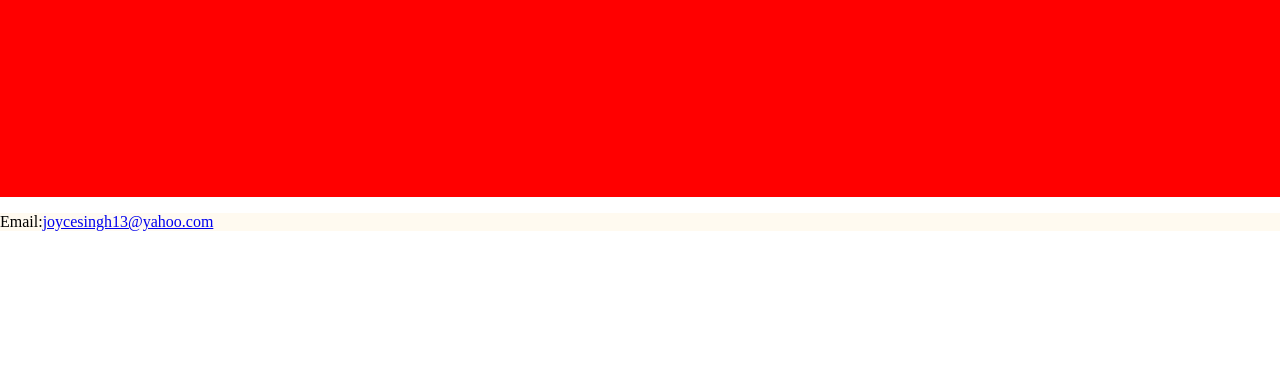
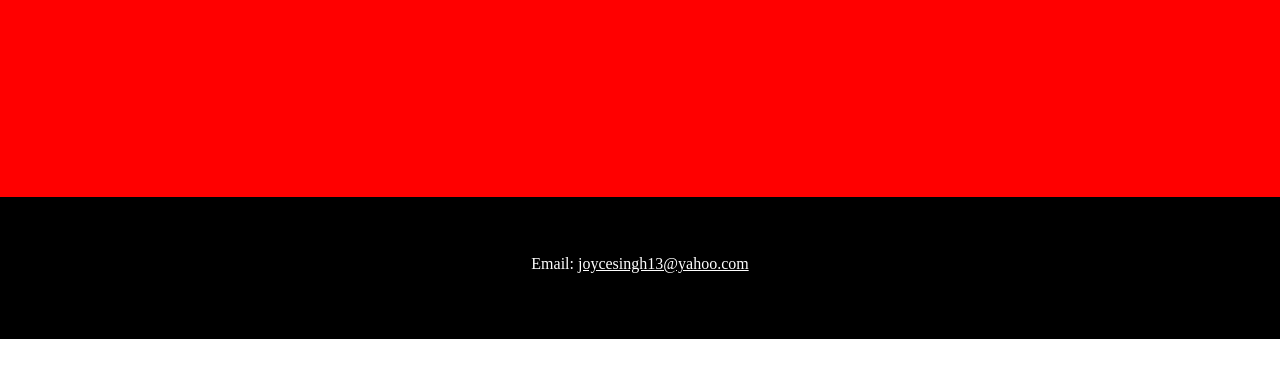
Before and after one commit to asinishin/resume_site, a plain HTML site: page index.html in a window 1280 px wide. Shown: the part 80-458 px from the top of the page. Drawn offline with Linux system fonts and the light colour scheme.

Commit message:
Changed color and layout of footer

```diff
--- a/style.css
+++ b/style.css
@@ -21,6 +21,13 @@ h1 {
     height: 200px;
 }
 .footer {
-    background-color: floralwhite;
+    background-color: black;
+    height: 100px;
+    color: white;
+    text-align: center;
+    padding-top: 42px;
+}
 
+.footer a {
+    color: white;
 }
```
Also changed, not shown: index.html (+1 -1 lines).
